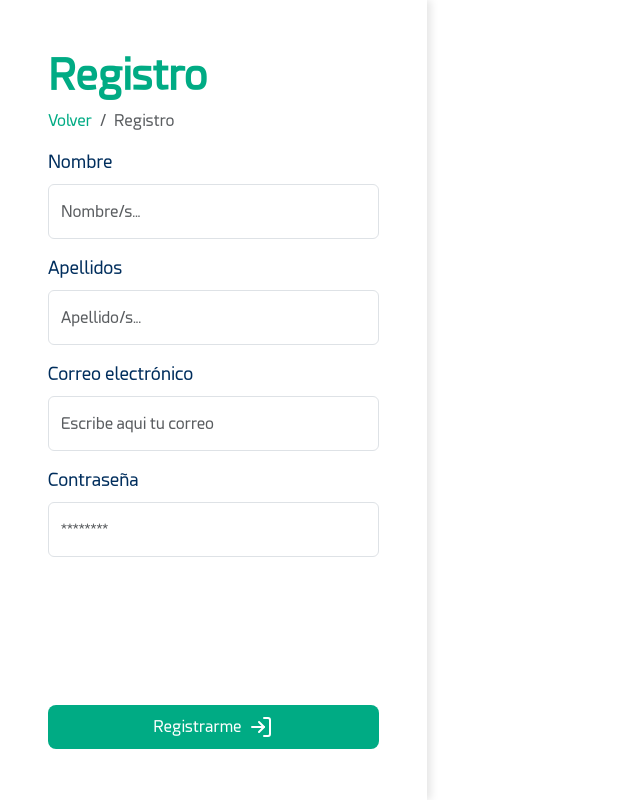
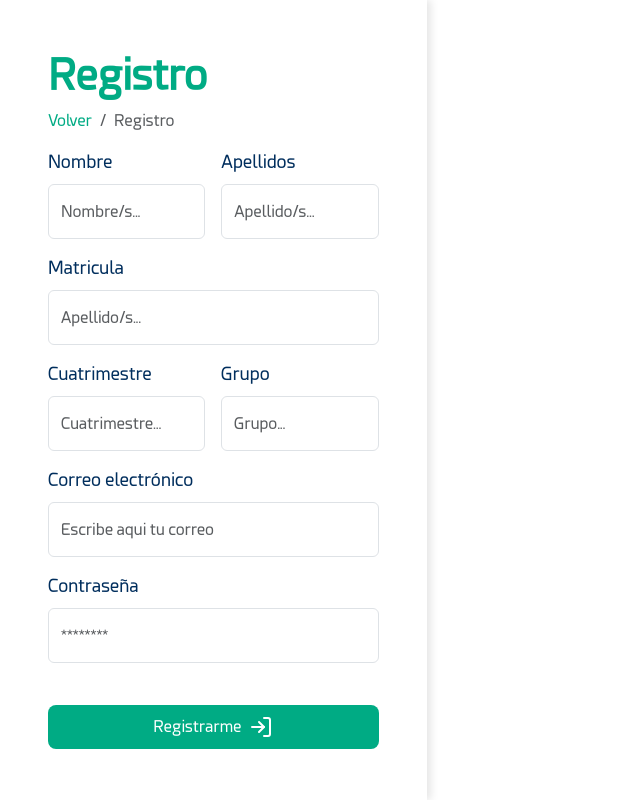
Before and after one commit to Carlos-Mtzg/doces_front, a React (Vite) app: page /register in a window 1280 px wide. Shown: the whole page, without its empty margins (0-640 px from the left). Built offline with nearby package versions, Linux system fonts and the light colour scheme.

Commit message:
feat: Se agregaron los nuevos campos al formulario de registro de usuario

```diff
--- a/src/auth/Register.jsx
+++ b/src/auth/Register.jsx
@@ -20,12 +20,17 @@ const Register = () => {
       name: '',
       lastname: '',
       matricula: '',
+      grupo: '',
+      cuatrimestre: '',
       email: '',
       password: '',
     },
     validationSchema: yup.object().shape({
       name: yup.string().matches(/^[A-Za-záéíóúÁÉÍÓÚ\s]+$/, 'El nombre solo puede contener letras y espacios').required(VALIDATION_ERROR),
       lastname: yup.string().matches(/^[A-Za-záéíóúÁÉÍÓÚ\s]+$/, 'Este campo solo puede contener letras y espacios').required(VALIDATION_ERROR),
+      matricula: yup.string().required(VALIDATION_ERROR),
+      grupo: yup.string().length(1, 'El grupo debe ser un solo carácter').required(VALIDATION_ERROR),
+      cuatrimestre: yup.string().matches(/^\d{1,2}$/, 'El cuatrimestre debe ser un número de máximo 2 dígitos').required(VALIDATION_ERROR),
       email: yup.string().email('Ingresa un correo electrónico válido').required(VALIDATION_ERROR),
       password: yup
         .string()
@@ -41,6 +46,9 @@ const Register = () => {
         const response = await AxiosClient.post('/register', {
           name: values.name,
           lastname: values.lastname,
+          matricula: values.matricula,
+          grupo: values.grupo,
+          cuatrimestre: values.cuatrimestre,
           email: values.email,
           password: values.password,
         });
@@ -85,6 +93,7 @@ const Register = () => {
         </nav>
         {/* Formulario */}
         <form onSubmit={formik.handleSubmit} className="d-flex flex-column gap-3" style={{ minHeight: '75vh' }} noValidate>
+          <div className="d-flex justify-content-between gap-3">
             <div className="form-group">
               <label htmlFor="name-input" className={`form-label fw-normal ${styles['form-label']}`}>Nombre</label>
               <input name='name' type="text"
@@ -112,6 +121,60 @@ const Register = () => {
                 <div className="text-danger mt-1" style={{ fontSize: '15px' }}>{formik.errors.lastname}</div>
               ) : null}
             </div>
+          </div>
+
+          <div className="form-group">
+            <label htmlFor="lastname-input" className={`form-label fw-normal ${styles['form-label']}`}>Matricula</label>
+            <input
+              name='matricula'
+              type="text"
+              value={formik.values.matricula}
+              onChange={formik.handleChange}
+              onBlur={formik.handleBlur}
+              className={`form-control ${formik.touched.matricula && formik.errors.matricula ? 'is-invalid' : ''} ${styles['form-input']}`}
+              placeholder='Apellido/s...'
+            />
+            {formik.touched.matricula && formik.errors.matricula ? (
+              <div className="text-danger mt-1" style={{ fontSize: '15px' }}>{formik.errors.matricula}</div>
+            ) : null}
+          </div>
+
+          <div className="d-flex justify-content-between gap-3">
+            <div className="form-group">
+              <label htmlFor="lastname-input" className={`form-label fw-normal ${styles['form-label']}`}>Cuatrimestre</label>
+              <input
+                name='cuatrimestre'
+                type="text"
+                value={formik.values.cuatrimestre}
+                onChange={formik.handleChange}
+                onBlur={formik.handleBlur}
+                className={`form-control ${formik.touched.cuatrimestre && formik.errors.cuatrimestre ? 'is-invalid' : ''} ${styles['form-input']}`}
+                placeholder='Cuatrimestre...'
+                maxLength={2}
+              />
+              {formik.touched.cuatrimestre && formik.errors.cuatrimestre ? (
+                <div className="text-danger mt-1" style={{ fontSize: '15px' }}>{formik.errors.cuatrimestre}</div>
+              ) : null}
+            </div>
+
+            <div className="form-group">
+              <label htmlFor="lastname-input" className={`form-label fw-normal ${styles['form-label']}`}>Grupo</label>
+              <input
+                name='grupo'
+                type="text"
+                value={formik.values.grupo}
+                onChange={formik.handleChange}
+                onBlur={formik.handleBlur}
+                className={`form-control ${formik.touched.grupo && formik.errors.grupo ? 'is-invalid' : ''} ${styles['form-input']}`}
+                placeholder='Grupo...'
+                maxLength={1}
+              />
+              {formik.touched.grupo && formik.errors.grupo ? (
+                <div className="text-danger mt-1" style={{ fontSize: '15px' }}>{formik.errors.grupo}</div>
+              ) : null}
+            </div>
+          </div>
+
           <div className="form-group">
             <label htmlFor="email-input" className={`form-label fw-normal ${styles['form-label']}`}>Correo electrónico</label>
             <input
```
Also changed, not shown: 1 other file (tests, documents, lock files or other folders). Lines whose indentation alone changed are shown as unchanged.
